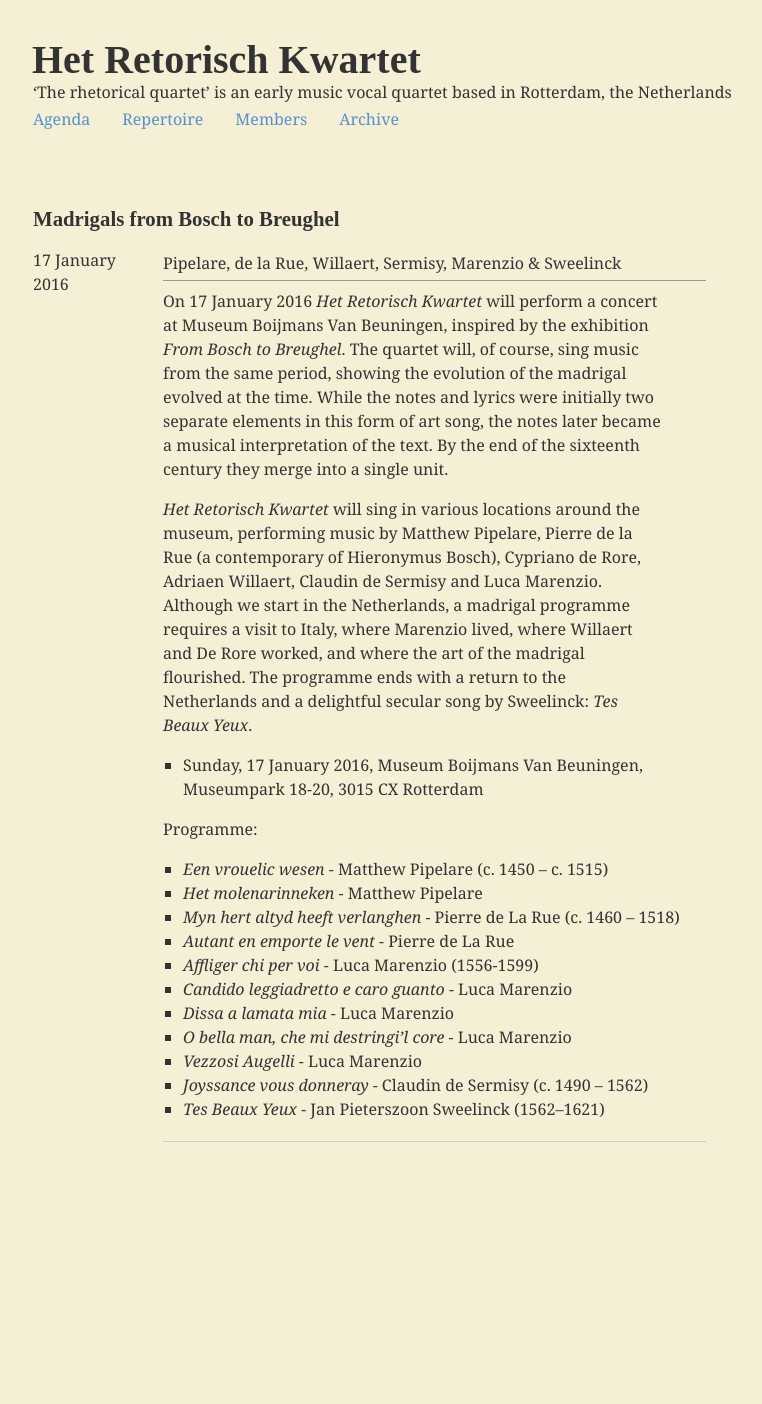
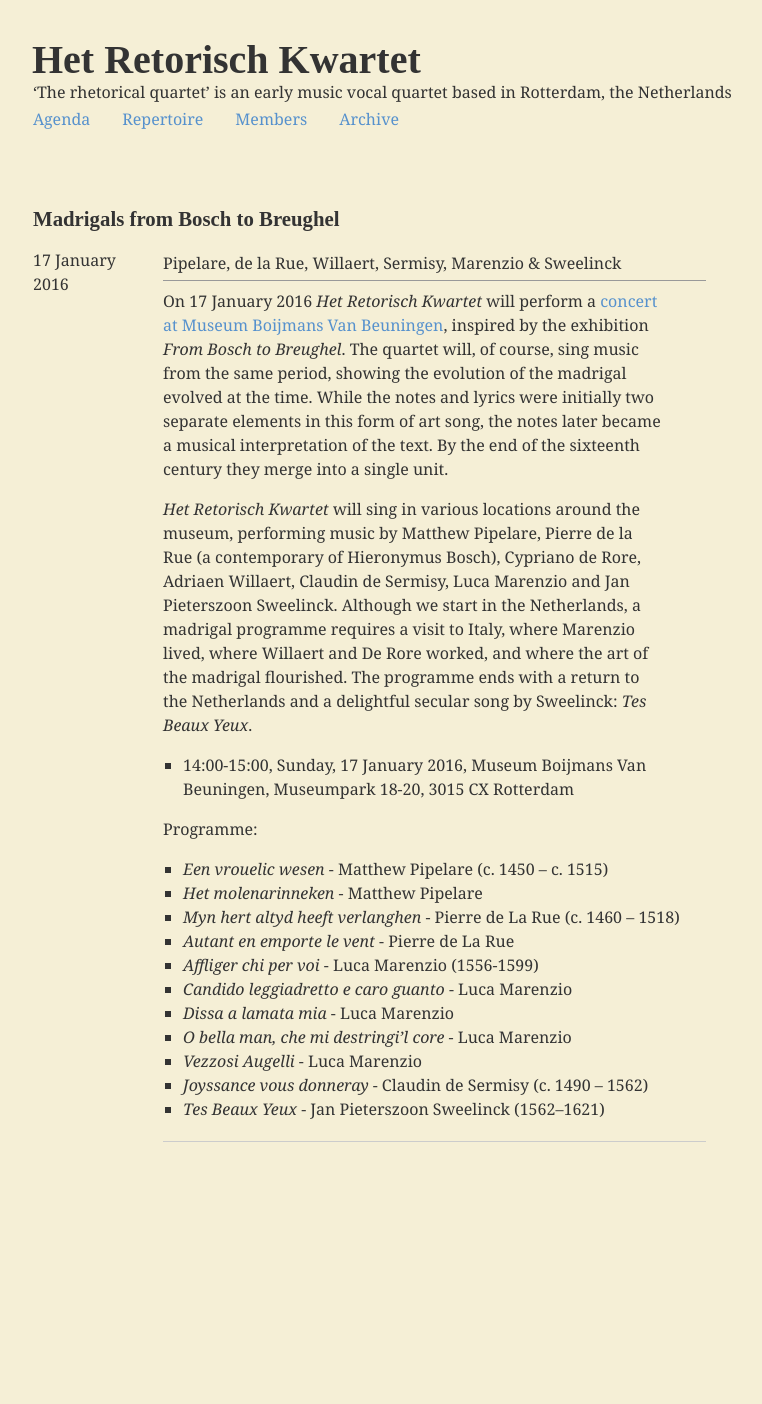
Before and after one commit to retorisch/retorisch.github.io, a Jekyll site: the page built from _posts/2016-01-17-concert.md, in a window 1280 px wide. Shown: the whole page, without its empty margins (15-777 px from the left). Built offline with Jekyll 4.4.1, drawn with Linux system fonts in a browser that asks for light colours; some web fonts are replaced.

Commit message:
Update concert

```diff
--- a/_posts/2016-01-17-concert.md
+++ b/_posts/2016-01-17-concert.md
@@ -6,11 +6,15 @@ Slug: 2015-10-10
 excerpt: Pipelare, de la Rue, Willaert, Sermisy, Marenzio & Sweelinck
 ---
 
-On 17 January 2016 _Het Retorisch Kwartet_ will perform a concert at Museum Boijmans Van Beuningen, inspired by the exhibition _From Bosch to Breughel_. The quartet will, of course, sing music from the same period, showing the evolution of the madrigal evolved at the time. While the notes and lyrics were initially two separate elements in this form of art song, the notes later became a musical interpretation of the text. By the end of the sixteenth century they merge into a single unit.
+On 17 January 2016 _Het Retorisch Kwartet_ will perform a [concert at Museum Boijmans Van Beuningen](http://www.boijmans.nl/nl/7/kalender/calendaritem/1856/themamiddag-muziek-in-de-16e-eeuw), inspired by the exhibition _From Bosch to Breughel_.
+The quartet will, of course, sing music from the same period, showing the evolution of the madrigal evolved at the time.
+While the notes and lyrics were initially two separate elements in this form of art song, the notes later became a musical interpretation of the text.
+By the end of the sixteenth century they merge into a single unit.
 
-_Het Retorisch Kwartet_ will sing in various locations around the museum, performing music by Matthew Pipelare, Pierre de la Rue (a contemporary of Hieronymus Bosch), Cypriano de Rore, Adriaen Willaert, Claudin de Sermisy and Luca Marenzio. Although we start in the Netherlands, a madrigal programme requires a visit to Italy, where Marenzio lived, where Willaert and De Rore worked, and where the art of the madrigal flourished. The programme ends with a return to the Netherlands and a delightful secular song by Sweelinck: _Tes Beaux Yeux_.
+_Het Retorisch Kwartet_ will sing in various locations around the museum, performing music by Matthew Pipelare, Pierre de la Rue (a contemporary of Hieronymus Bosch), Cypriano de Rore, Adriaen Willaert, Claudin de Sermisy, Luca Marenzio and Jan Pieterszoon Sweelinck. Although we start in the Netherlands, a madrigal programme requires a visit to Italy, where Marenzio lived, where Willaert and De Rore worked, and where the art of the madrigal flourished.
+The programme ends with a return to the Netherlands and a delightful secular song by Sweelinck: _Tes Beaux Yeux_.
 
-* Sunday, 17 January 2016, Museum Boijmans Van Beuningen, Museumpark 18-20, 3015 CX Rotterdam
+* 14:00-15:00, Sunday, 17 January 2016, Museum Boijmans Van Beuningen, Museumpark 18-20, 3015 CX Rotterdam
 
 Programme:
 
```
